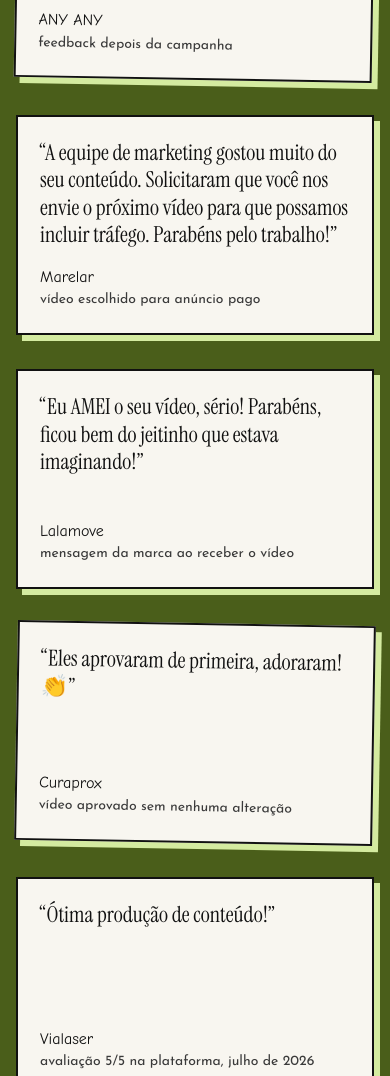
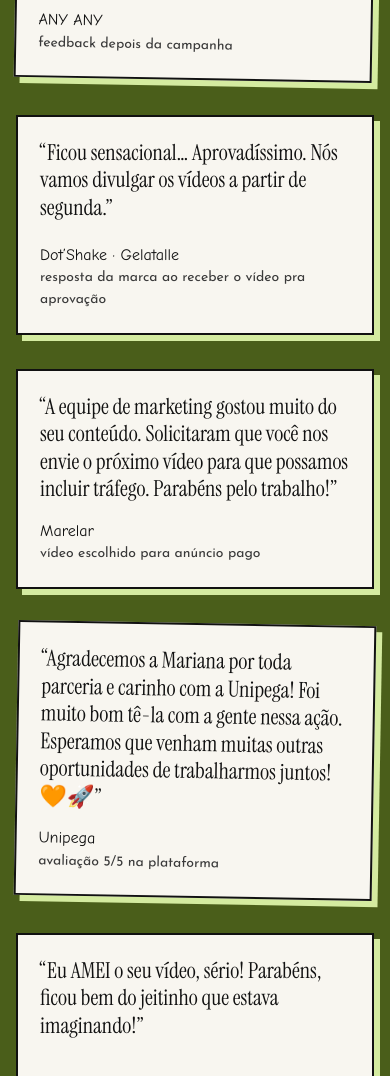
Before and after one commit to marimirandaugc/portfolio, a plain HTML site: page index.html in a window 390 px wide. Shown: the part 7608-8684 px from the top of the page. Drawn offline with nearby package versions, Linux system fonts and the light colour scheme; a web font is replaced by a local one.

Commit message:
Depoimentos: Unipega e Dot'Shake
Co-Authored-By: Claude Opus 5.5 <noreply@anthropic.com>
Claude-Session: https://claude.ai/code/session_011bvFUwp6L9a2jkd3ABgYf6

```diff
--- a/index.html
+++ b/index.html
@@ -187,7 +187,8 @@ section{scroll-margin-top:84px}
 .depoimentos{background:var(--oliva);color:var(--branco);padding:80px 0;border-block:var(--borda)}
 .depoimentos .titulo{text-align:center;margin-bottom:50px;transform-origin:center}
 .depoimentos .titulo .cursiva{color:var(--limao);font-size:1.1em}
-.elogios{display:grid;grid-template-columns:repeat(3,1fr);gap:34px 28px;align-items:start}
+.elogios{display:flex;flex-wrap:wrap;justify-content:center;gap:34px 28px;align-items:flex-start}
+.elogios>*{flex:0 0 calc((100% - 56px) / 3)}
 .elogio{background:var(--creme);color:var(--preto);border:var(--borda);box-shadow:6px 6px 0 var(--limao);padding:22px;min-height:220px;display:flex;flex-direction:column}
 .elogio:nth-child(3n+2){transform:rotate(1.8deg)}
 .elogio:nth-child(3n+3){transform:rotate(-.8deg)}
@@ -265,7 +266,7 @@ section{scroll-margin-top:84px}
   .sobre-grade{grid-template-columns:1fr;gap:44px}
   .sobre-foto-area{max-width:400px;margin:0 auto;width:100%}
   .seta{display:none}
-  .elogios{grid-template-columns:1fr}
+  .elogios>*{flex-basis:100%}
   .elogio:nth-child(3n+2){transform:rotate(1deg)}
   .elogio:nth-child(3n+3){transform:none}
   .fileira{display:flex;overflow-x:auto;scroll-snap-type:x mandatory;gap:18px;padding:6px 6px 18px;align-items:flex-end;-webkit-overflow-scrolling:touch}
@@ -1124,7 +1125,9 @@ const DADOS = {
   elogios: [
     { texto: 'A gente viu seu vídeo e adorou a forma como você compartilha sua experiência no Sam’s Club. Gostaríamos de repostar o seu conteúdo em nossos canais, valorizando esse olhar autêntico e espontâneo sobre a marca.', marca: 'Sam’s Club', detalhe: 'convite da marca para repostar o vídeo nos canais oficiais' },
     { texto: 'Seu conteúdo foi criativo, dentro do tema, trouxe o lado emocional da campanha e o desejo de compra da marca. Respeitou o prazo e entregou um conteúdo excelente, recomendaríamos sim!', marca: 'ANY ANY', detalhe: 'feedback depois da campanha' },
+    { texto: 'Ficou sensacional… Aprovadíssimo. Nós vamos divulgar os vídeos a partir de segunda.', marca: 'Dot’Shake · Gelatalle', detalhe: 'resposta da marca ao receber o vídeo pra aprovação' },
     { texto: 'A equipe de marketing gostou muito do seu conteúdo. Solicitaram que você nos envie o próximo vídeo para que possamos incluir tráfego. Parabéns pelo trabalho!', marca: 'Marelar', detalhe: 'vídeo escolhido para anúncio pago' },
+    { texto: 'Agradecemos a Mariana por toda parceria e carinho com a Unipega! Foi muito bom tê-la com a gente nessa ação. Esperamos que venham muitas outras oportunidades de trabalharmos juntos! 🧡🚀', marca: 'Unipega', detalhe: 'avaliação 5/5 na plataforma' },
     { texto: 'Eu AMEI o seu vídeo, sério! Parabéns, ficou bem do jeitinho que estava imaginando!', marca: 'Lalamove', detalhe: 'mensagem da marca ao receber o vídeo' },
     { texto: 'Eles aprovaram de primeira, adoraram! 👏', marca: 'Curaprox', detalhe: 'vídeo aprovado sem nenhuma alteração' },
     { texto: 'Ótima produção de conteúdo!', marca: 'Vialaser', detalhe: 'avaliação 5/5 na plataforma, julho de 2026' }
```
